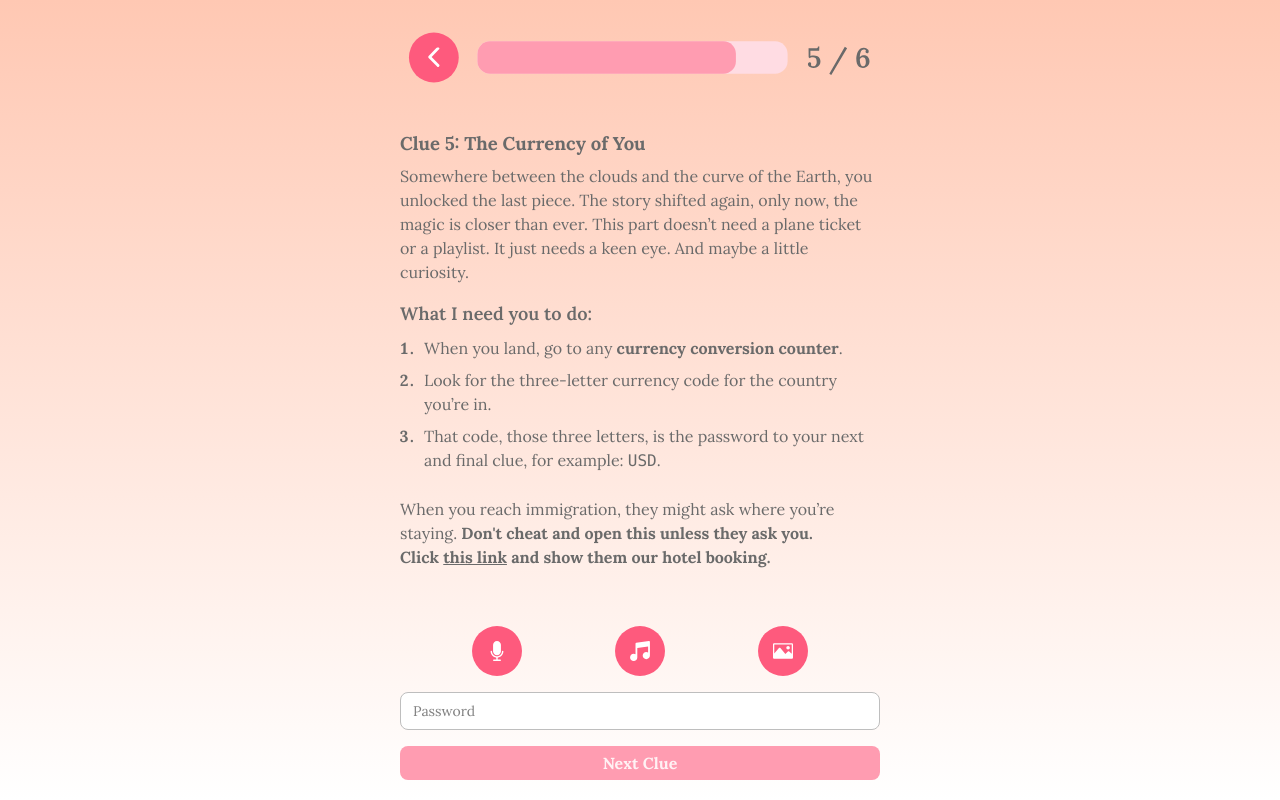
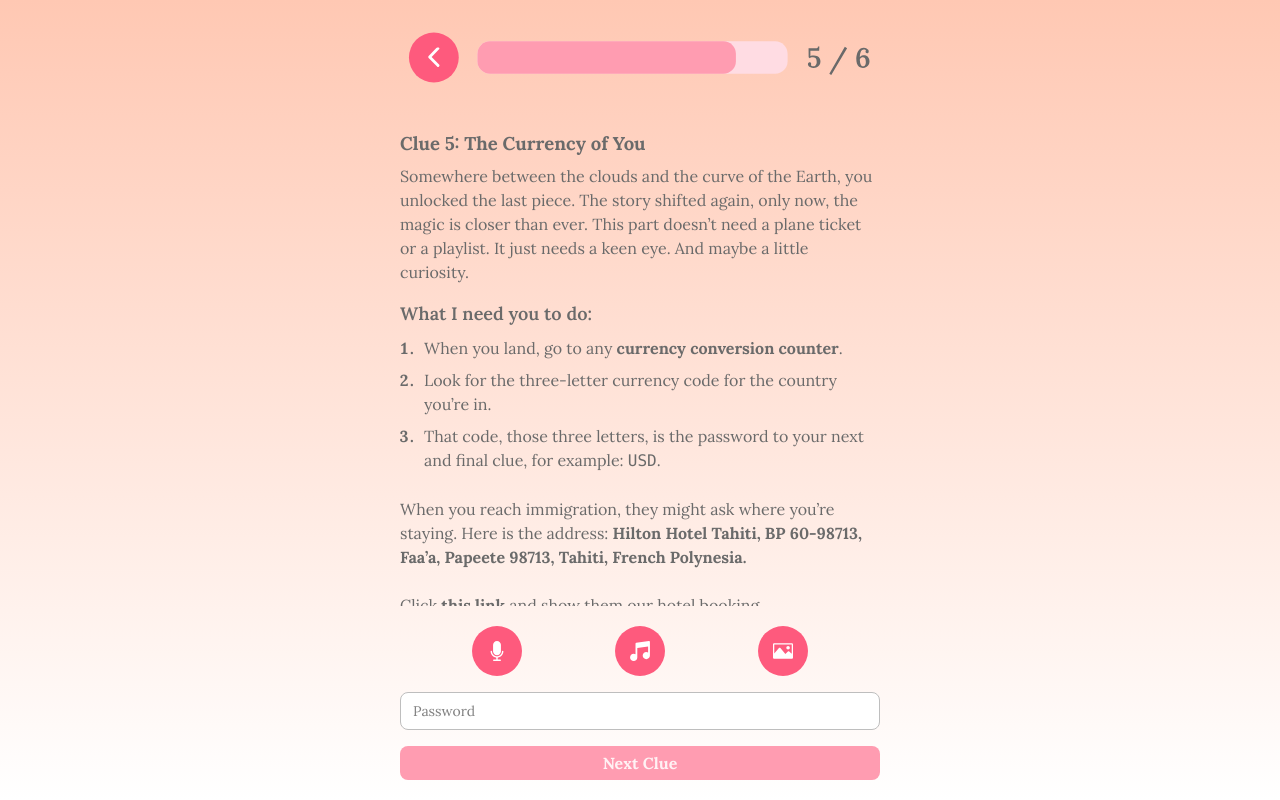
Before and after one commit to KevinMeldau/where-youll-find-me, a React (Vite) app: page /clue5 in a window 1280 px wide. Built offline with nearby package versions, Linux system fonts and the light colour scheme.

Commit message:
Text edits

```diff
--- a/src/pages/Clue5.tsx
+++ b/src/pages/Clue5.tsx
@@ -38,10 +38,9 @@ const Clue5 = () => {
             <br />
 
             <p className="mb-4">
-               When you reach immigration, they might ask where you’re staying.{" "}
-               <span className="font-bold">
-                  Don't cheat and open this unless they ask you.
-                  <br />
+               When you reach immigration, they might ask where you’re staying. Here is the address: {" "}
+               <span className="font-bold">Hilton Hotel Tahiti, BP 60-98713, Faa’a, Papeete 98713, Tahiti, French Polynesia.</span>
+                  <br /><br />
                   Click{" "}
                   <a
                      href="/manage-reservation.pdf"
@@ -52,7 +51,6 @@ const Clue5 = () => {
                      this link
                   </a>{" "}
                   and show them our hotel booking.
-               </span>
             </p>
          </div>
          <Clue5Footer />
```
